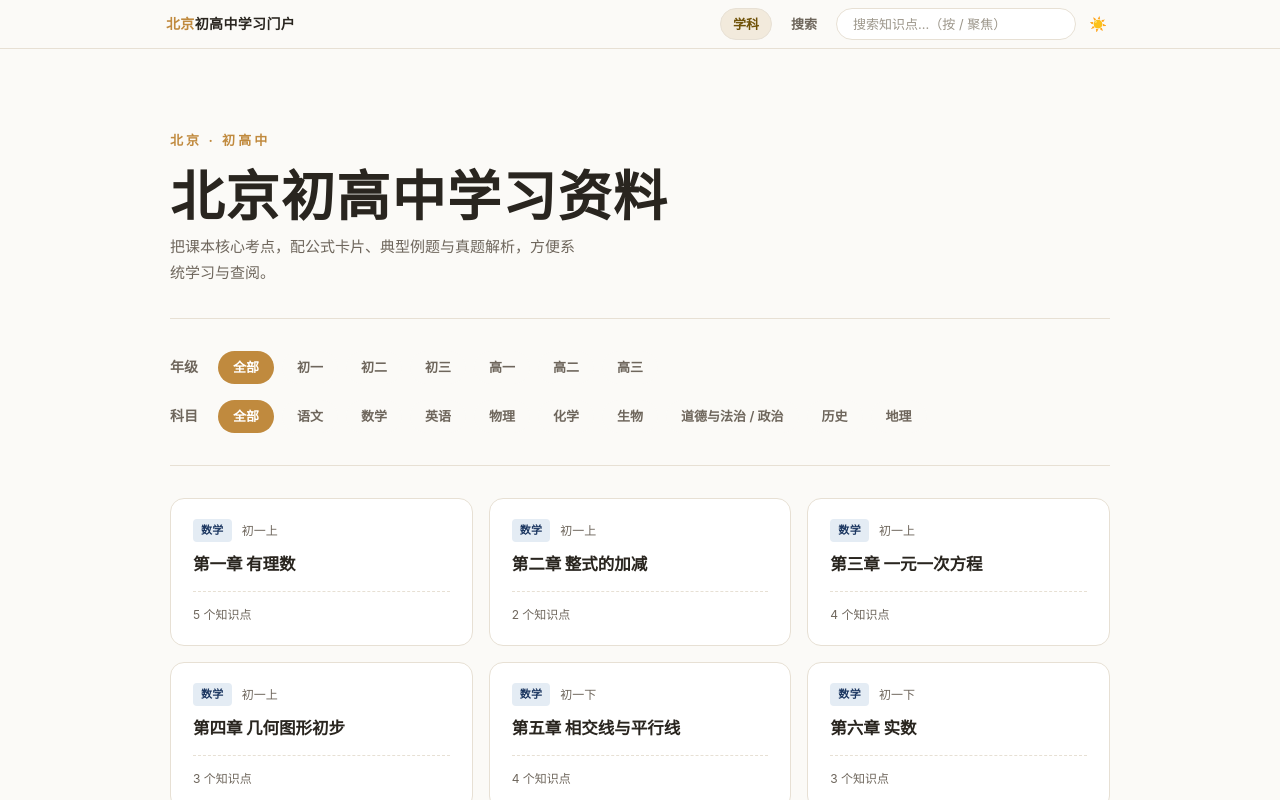
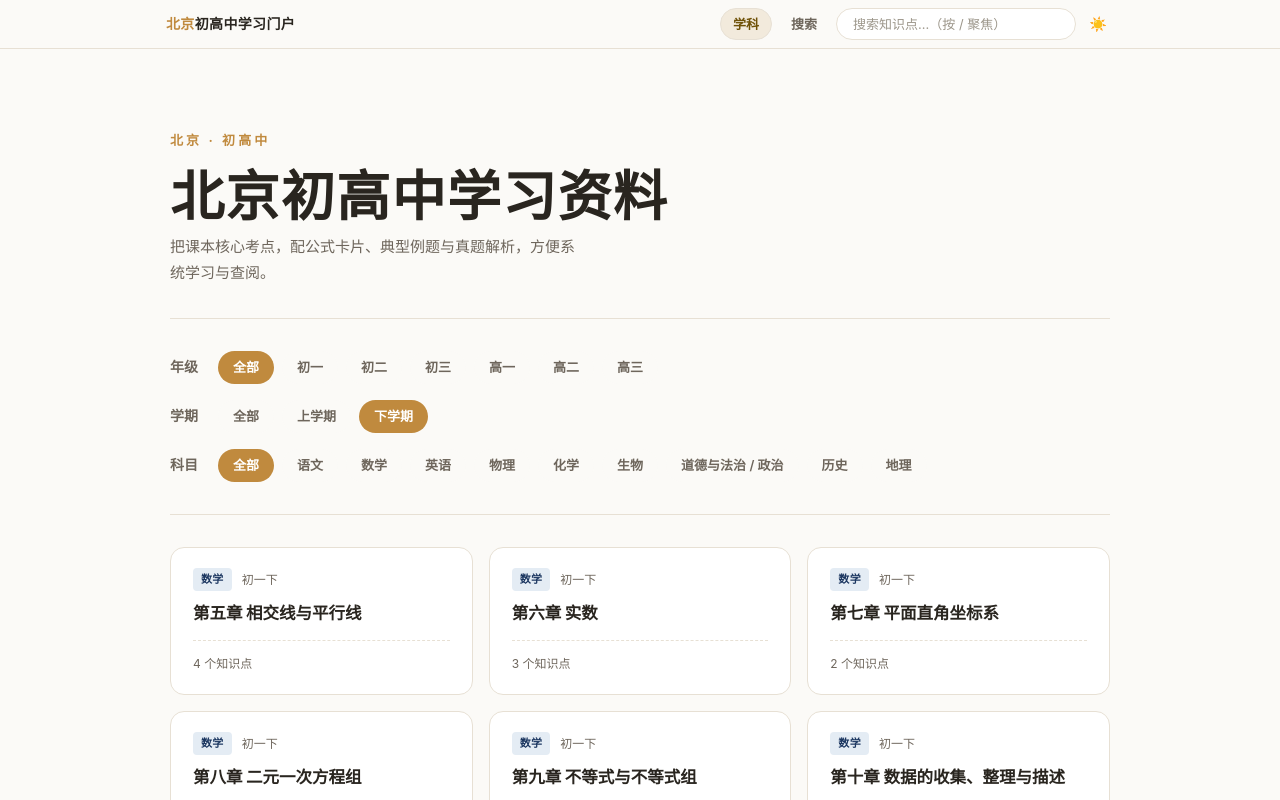
Before and after one commit to moirakk/beijing-study-portal, a React (Vite) app: page /#/ in a window 1280 px wide. Shown: the top 800 px of the page. Built offline with nearby package versions, Linux system fonts and the light colour scheme; the HTML template or start-up script is replaced by a standard one.

Commit message:
feat: 首页增加学期筛选维度，支持根据当前月份自动默认选中

```diff
--- a/src/pages/Dashboard.tsx
+++ b/src/pages/Dashboard.tsx
@@ -14,9 +14,20 @@ const GRADE_FILTERS = [
   { label: '高三', val: '12' },
 ]
 
+const SEMESTER_FILTERS = [
+  { label: '全部', val: 'all' },
+  { label: '上学期', val: 'a' },
+  { label: '下学期', val: 'b' },
+]
+
 export default function Dashboard() {
   const subjects = getSubjects()
   const [gradeFilter, setGradeFilter] = useState('all')
+
+  const currentMonth = new Date().getMonth() + 1
+  const defaultSemester = (currentMonth >= 2 && currentMonth <= 7) ? 'b' : 'a'
+  const [semesterFilter, setSemesterFilter] = useState(defaultSemester)
+
   const [subjectFilter, setSubjectFilter] = useState('all')
 
   const subjectFilters = [
@@ -52,6 +63,10 @@ export default function Dashboard() {
   const filteredChapters = allChapters.filter((item) => {
     if (gradeFilter !== 'all' && item.gradePrefix !== gradeFilter) return false
     if (subjectFilter !== 'all' && item.subject.id !== subjectFilter) return false
+    if (semesterFilter !== 'all') {
+      const semesterSuffix = item.grade.id.slice(-1)
+      if (semesterSuffix !== semesterFilter) return false
+    }
     return true
   })
 
@@ -80,6 +95,25 @@ export default function Dashboard() {
               <button
                 key={f.val}
                 onClick={() => setGradeFilter(f.val)}
+                className={`rounded-full border px-3.5 py-1 text-[13px] font-semibold transition-colors ${
+                  active
+                    ? 'border-transparent bg-gold text-white'
+                    : 'border-transparent bg-paper text-ink-soft hover:border-line hover:bg-panel hover:text-ink'
+                }`}
+              >
+                {f.label}
+              </button>
+            )
+          })}
+        </div>
+        <div className="flex flex-wrap items-center gap-2">
+          <span className="w-10 text-[14px] font-bold text-ink-soft">学期</span>
+          {SEMESTER_FILTERS.map((f) => {
+            const active = semesterFilter === f.val
+            return (
+              <button
+                key={f.val}
+                onClick={() => setSemesterFilter(f.val)}
                 className={`rounded-full border px-3.5 py-1 text-[13px] font-semibold transition-colors ${
                   active
                     ? 'border-transparent bg-gold text-white'
```
